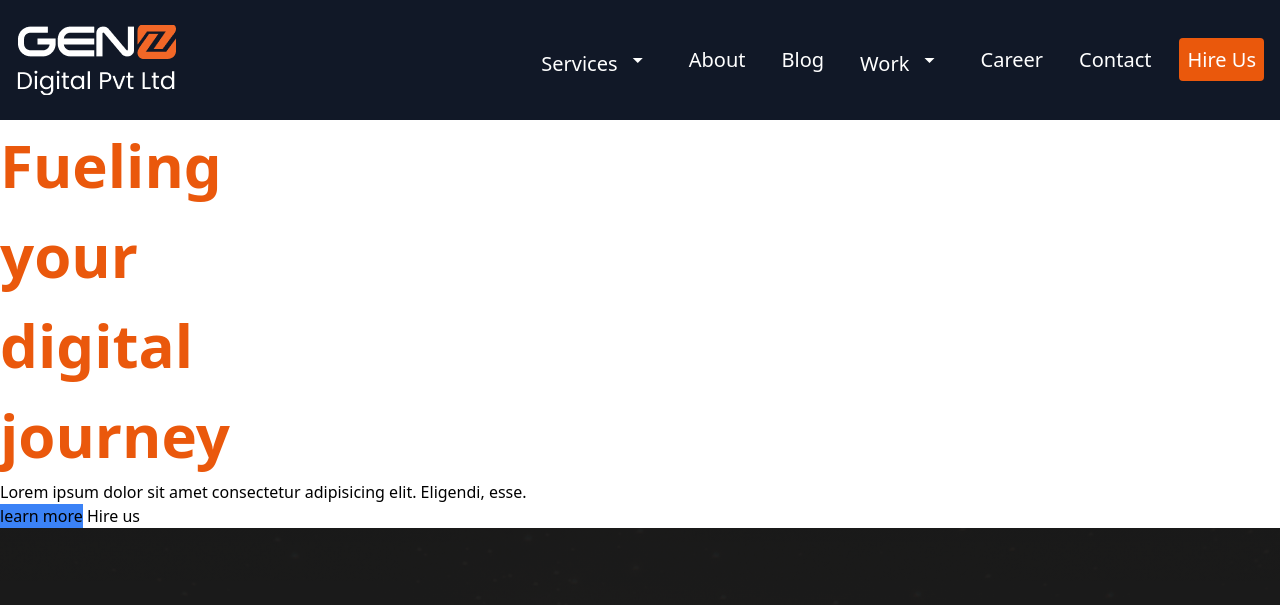
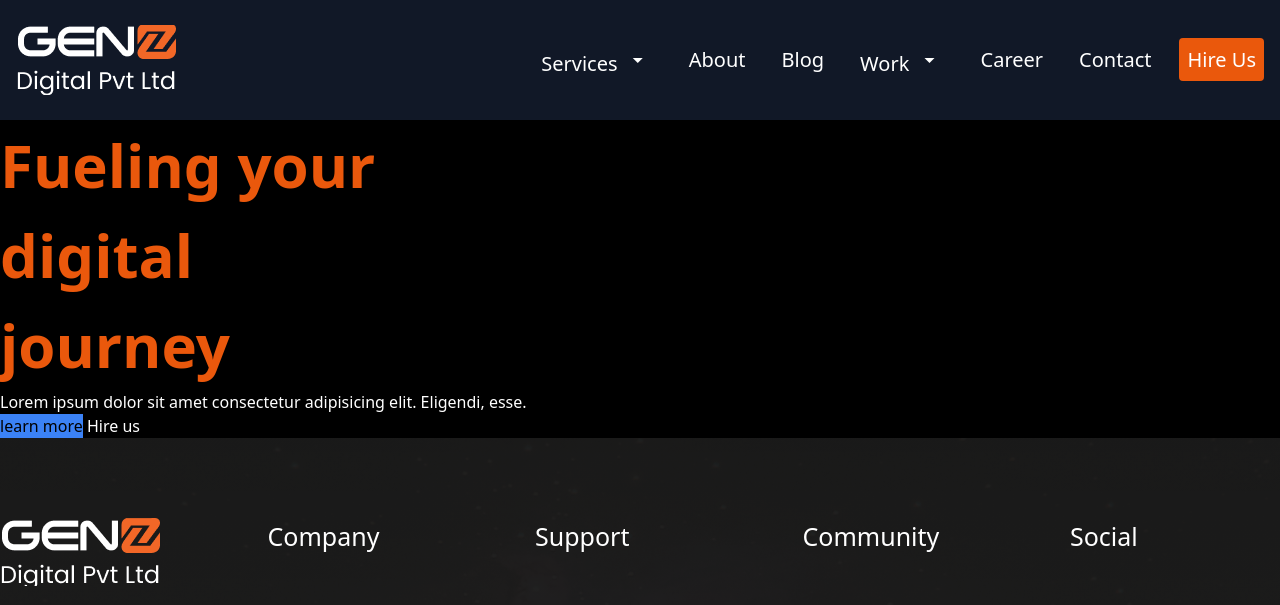
Before and after one commit to mohibullah7/Genz-website, a website: page src/index.html in a window 1280 px wide. Shown: the top 605 px of the page. Drawn offline with nearby package versions, Linux system fonts and the light colour scheme.

Commit message:
yes change it

```diff
--- a/src/index.html
+++ b/src/index.html
@@ -175,20 +175,20 @@
   </header>
 
 <section>
-  <div class="w-full">
-    <div class="container mx-auto">
-     <div class="flex justify-center flex-col">
+  <div class="w-full bg-black">
+    <div class="container mx-auto ">
+     <div class="flex justify-center flex-col flex-wrap ">
 
-      <div class="w-[20vw]">
+      <div class="w-[30vw]">
         <h1 class="text-[60px] text-orange-600 font-bold ">Fueling your digital journey</h1>
 
       </div>
-      <div>
+      <div class="text-white text-[1rem]">
         <p>Lorem ipsum dolor sit amet consectetur adipisicing elit. Eligendi, esse.</p>
       </div>
       <div>
         <button class="bg-blue-500">learn more</button>
-        <a href="">Hire us </a>
+        <a class="text-white" href="">Hire us</a>
       </div>
      </div>
     </div>
```
Also changed, not shown: src/output.css.
